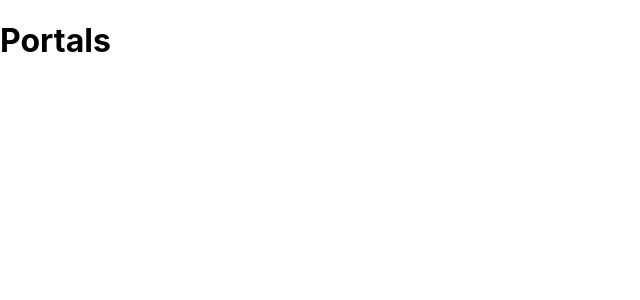
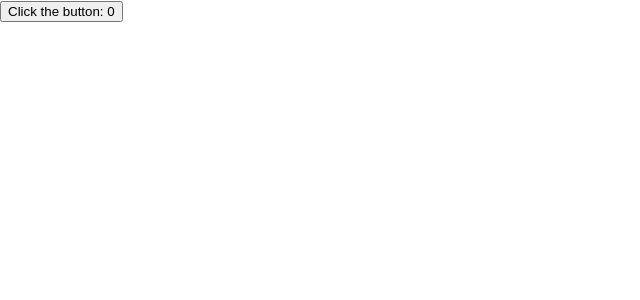
Before and after one commit to Monishamoni03/ReactJS, a React (Create React App) app: page / in a window 1280 px wide. Shown: the top 300 px of the page, without its empty margins (0-640 px from the left). Built offline with nearby package versions, Linux system fonts and the light colour scheme.

Commit message:
Add files via upload

```diff
--- a/src/App.js
+++ b/src/App.js
@@ -1,13 +1,16 @@
 import React, { Component } from 'react';
 //import HelloWorld from './components/HelloWorld.js';
 import Portals from './components/Portals.js';
+import HigherOrderComponent from './components/HigherOrderComponent';
+
 
 class App extends Component {
     render() {
         return(
             <div className='App'>
                  {/* <HelloWorld /> */}
-                 <Portals />
+                 {/* <Portals /> */}
+                 <HigherOrderComponent />
             </div>
         );
     }
```
